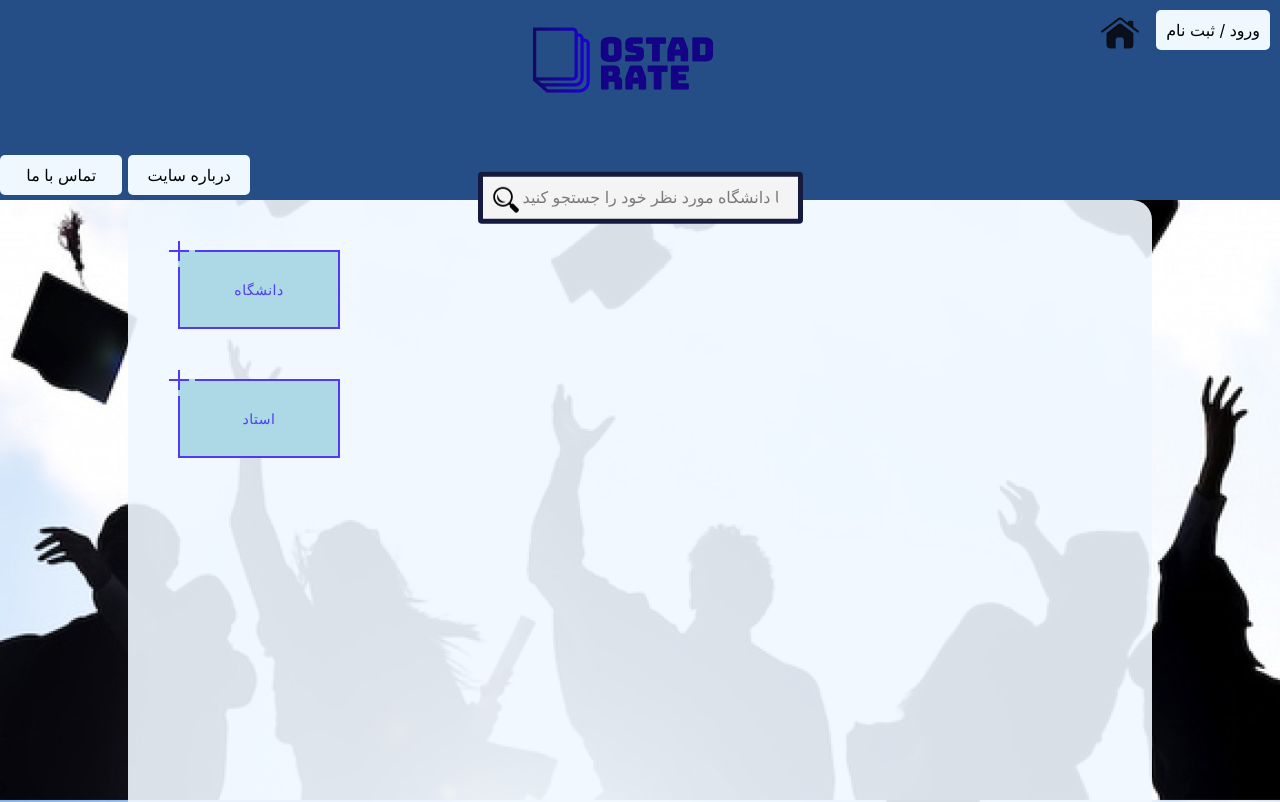
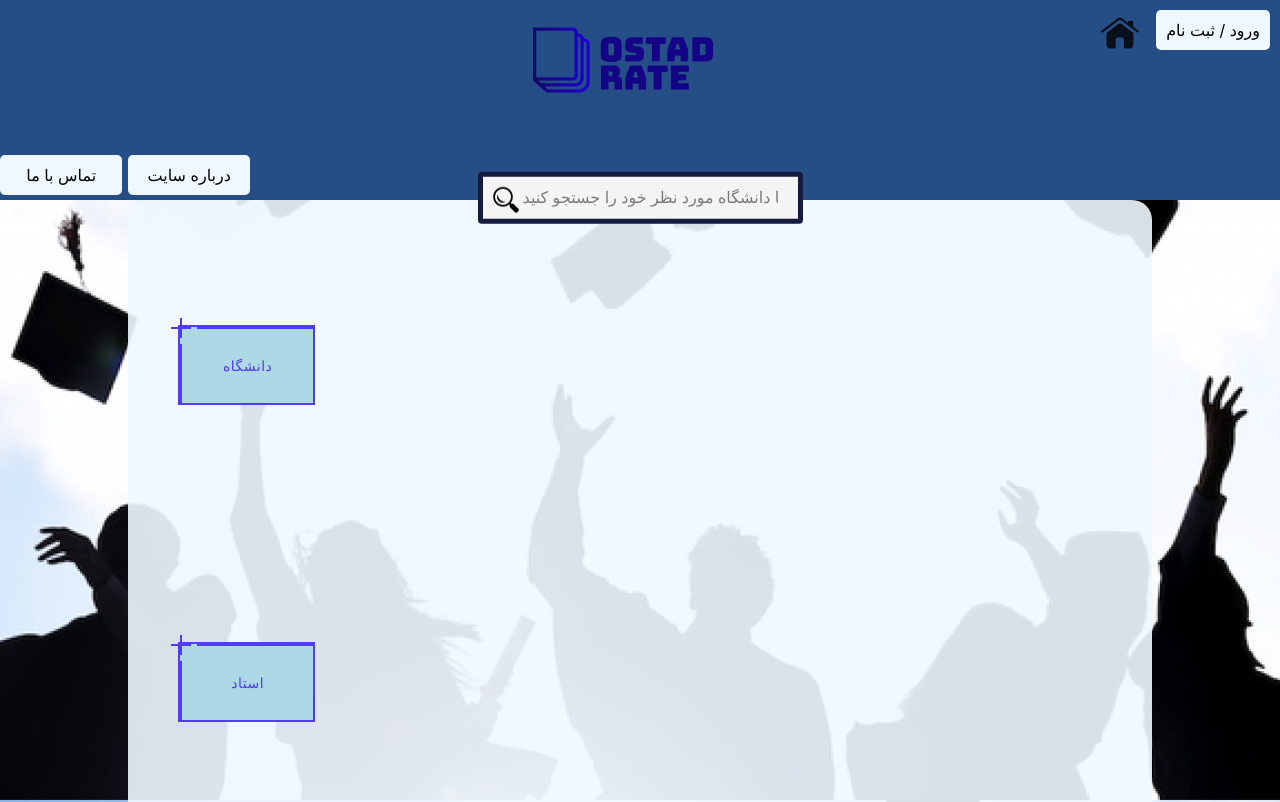
Before and after one commit to SadraMoghadam/software_engineering_undergraduate_project, a React (Create React App) app in the folder app/react/my-app/: page /Addpage in a window 1280 px wide. Shown: the top 802 px of the page. Built offline with nearby package versions, Linux system fonts and the light colour scheme.

Commit message:
Adding Forms in AddPage

```diff
--- a/app/react/my-app/src/App.css
+++ b/app/react/my-app/src/App.css
@@ -584,3 +584,22 @@ body{
   text-align: right;
   border-radius: 20px;
 }
+
+
+#myDIV{
+  width: 100%;
+  padding: 50px 0;
+  text-align: center;
+  background-color: lightblue;
+  margin-top: 20px;
+  visibility: hidden;
+}
+
+#myDIV2{
+  width: 100%;
+  padding: 50px 0;
+  text-align: center;
+  background-color: rgb(102, 214, 145);
+  margin-top: 20px;
+  visibility: hidden;
+}
--- a/app/react/my-app/src/components/Addpage.js
+++ b/app/react/my-app/src/components/Addpage.js
@@ -5,25 +5,62 @@ import Header from './Header';
 import { Redirect } from 'react-router-dom';
 
 class Addpage extends React.Component{
+
+     ShowAddUniversityForm = () => {
+        var x = document.getElementById("myDIV");
+        if (window.getComputedStyle(x).visibility === "hidden") {
+          x.style.visibility = "visible";
+        }
+      }
+
+      ShowAddOstadForm = () => {
+        var y = document.getElementById("myDIV2");
+        if (window.getComputedStyle(y).visibility === "hidden") {
+            y.style.visibility = "visible";
+          }
+      }
+
    render(){
        return(
-
 <div>
 <Header/>
 
         <div className="allback">
-        <div className="addUnibtn"><a className="bt more-bt" href="javascript:void(0)">
+        <div className="addUnibtn">
+            <button onClick={this.ShowAddUniversityForm} className="bt more-bt" href="javascript:void(0)">
+         <span className="fl"></span><span className="sfl"></span>
+         <span className = "cross"></span>
+          <i></i><p>دانشگاه</p>
+            </button>
+            <div id="myDIV">
+                <p>اضافه کردن دانشگاه</p>
+            <form>
+          <p>نام دانشگاه</p>
+          <input type="text" name="" placeholder="نام دانشگاه را وارد کنید"></input>
+          <input type="submit" name="" value="تایید"></input>
+        </form>
+        </div>
+            </div>
+
+          <div className="addOstadbtn">
+              <button onClick={this.ShowAddOstadForm} className="bt more-bt"  href="javascript:void(0)">
          <span className="fl"></span><span className="sfl"></span><span className = "cross"></span>
-          <i></i><p>دانشگاه</p></a></div>
+          <i></i><p>استاد</p>
+          </button>
+          <div id="myDIV2">
+                <p>اضافه کردن استاد</p>
+            <form>
+          <p>نام استاد</p>
+          <input type="text" name="" placeholder="نام استاد را وارد کنید"></input>
+          <p>سایر اطلاعات</p>
+          <input type="text" name="" placeholder="سایر اطلاعات استاد را وارد کنید"></input>
+          <input type="submit" name="" value="تایید"></input>
+        </form>
+        </div>
+        </div>
+           </div>
 
-          <div className="addOstadbtn"><a className="bt more-bt" href="javascript:void(0)">
-         <span className="fl"></span><span className="sfl"></span><span className = "cross"></span>
-          <i></i><p>استاد</p></a></div>
-           </div>
 </div>
-
-
-
        );
    }
 }
--- a/app/react/my-app/src/plusCss.css
+++ b/app/react/my-app/src/plusCss.css
@@ -1,5 +1,5 @@
 .bt {
-    width: 100px;
+    width: 150px;
     background-color: lightblue;
     cursor: pointer;
     position: relative;
```
